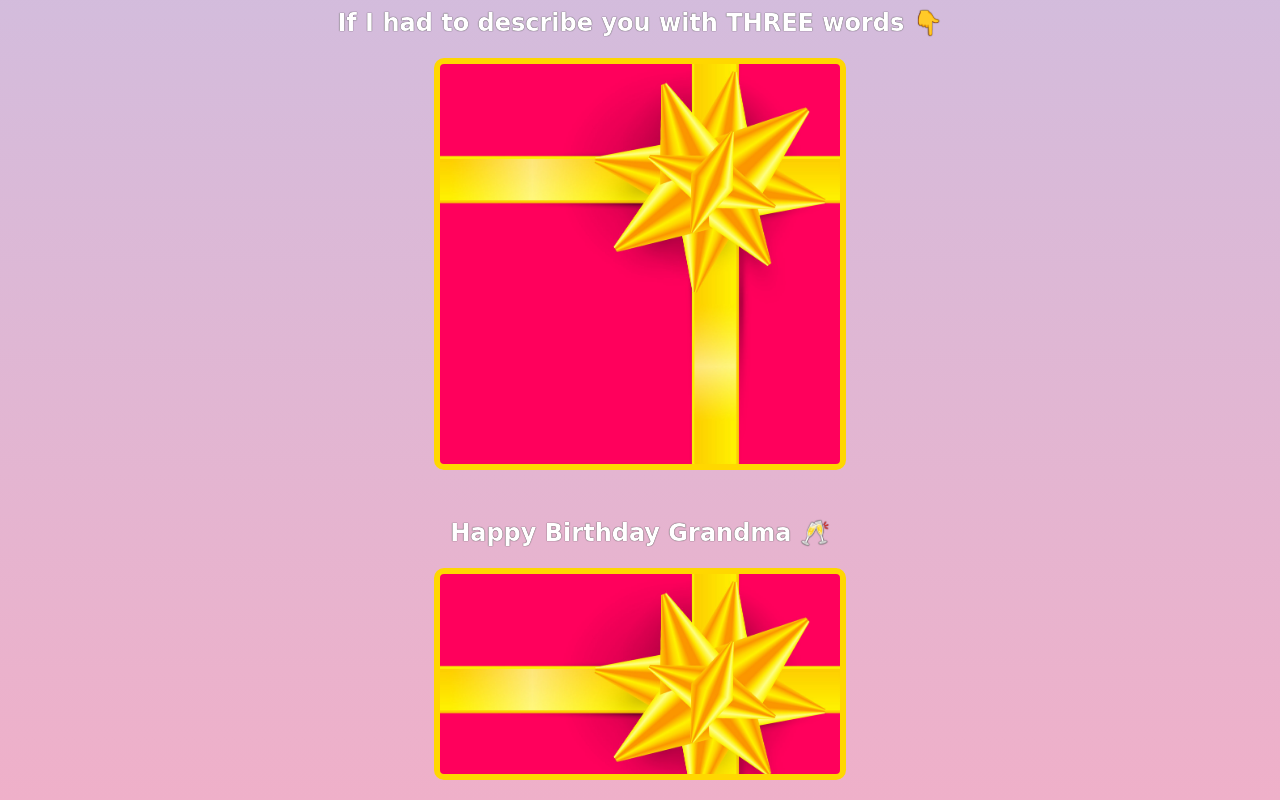
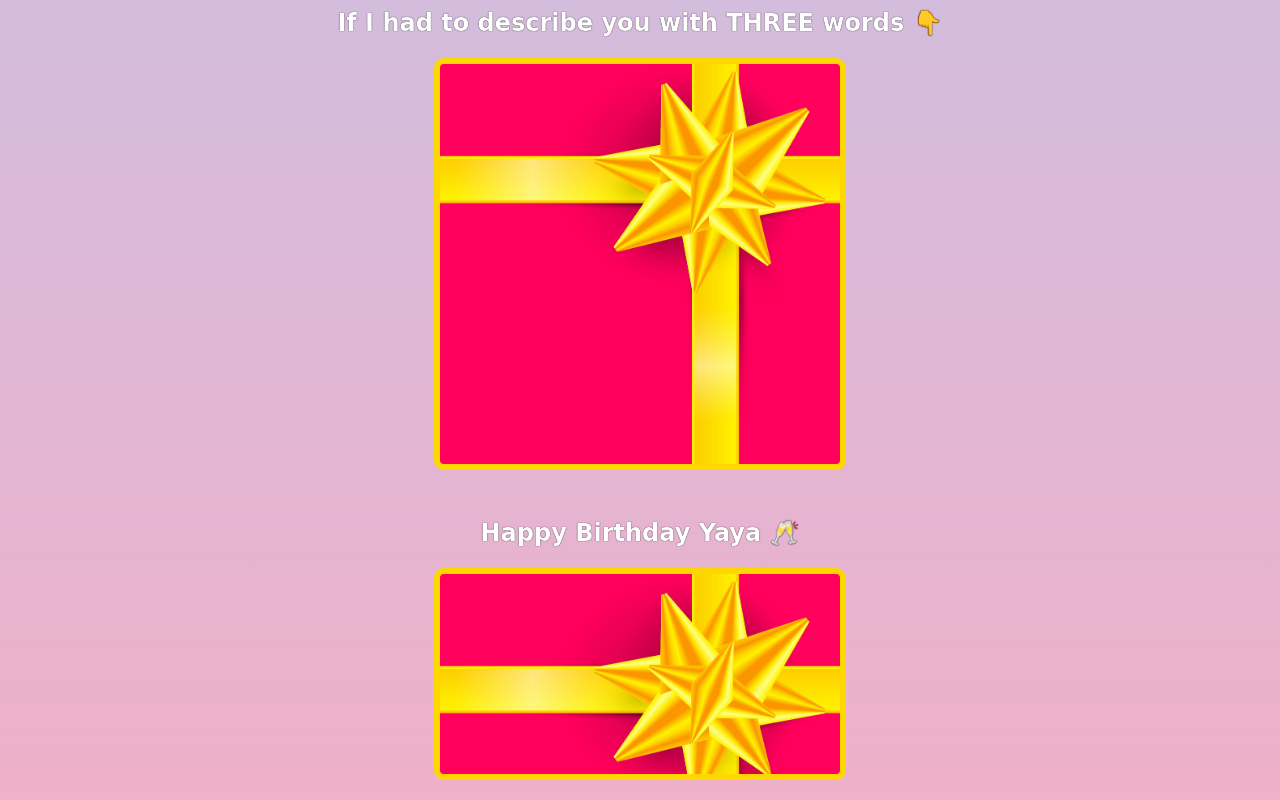
Before and after one commit to CarlosB324/Grandma-Gift, a website built with Vite: page index.html in a window 1280 px wide. Shown: the part 1423-2223 px from the top of the page. Built offline with nearby package versions, Linux system fonts and the light colour scheme; a web font is replaced by a local one.

Commit message:
Add files via upload

```diff
--- a/index.html
+++ b/index.html
@@ -35,7 +35,7 @@
         </div>
 
          <div class="gift-section">
-            <h2 class="gift-title">Happy Birthday Grandma 🥂</h2>
+            <h2 class="gift-title">Happy Birthday Yaya 🥂</h2>
             <div class="gift-img" id="gift-img-cheers"></div>
         </div>
 
```
